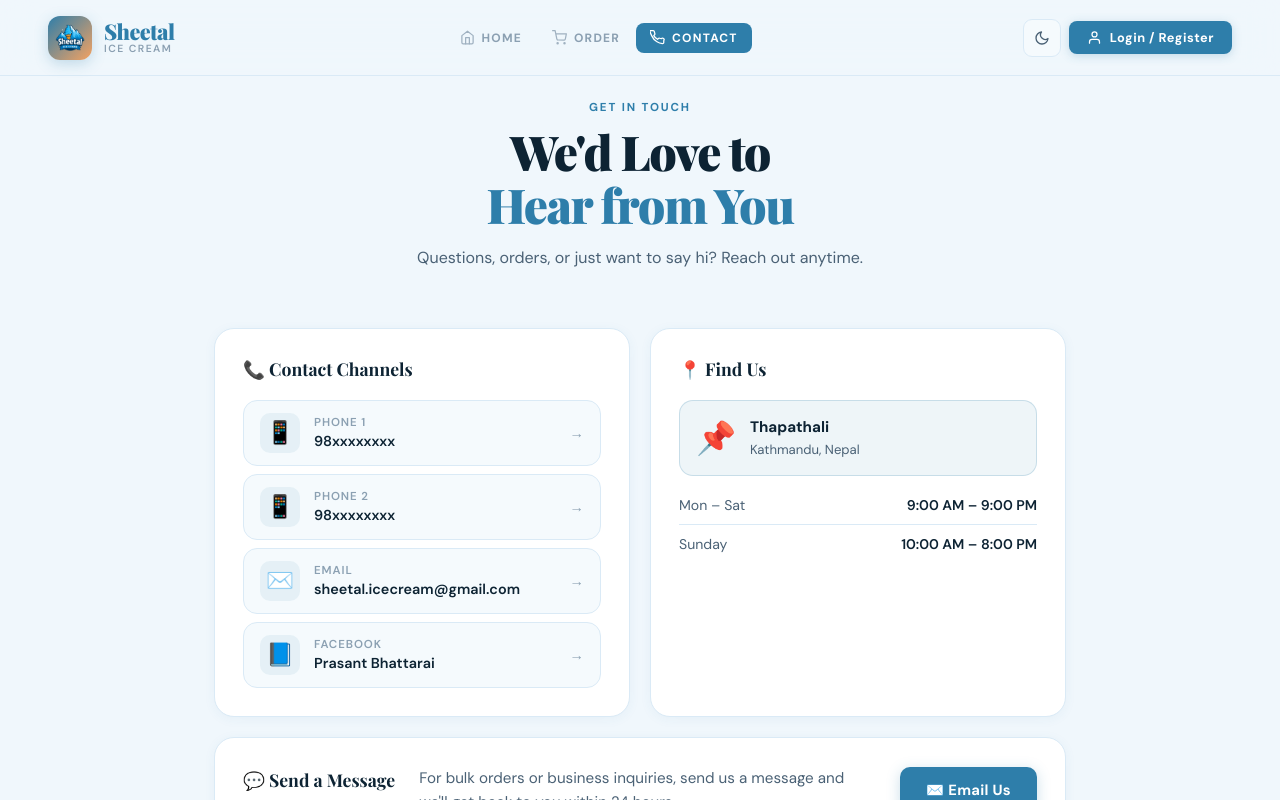
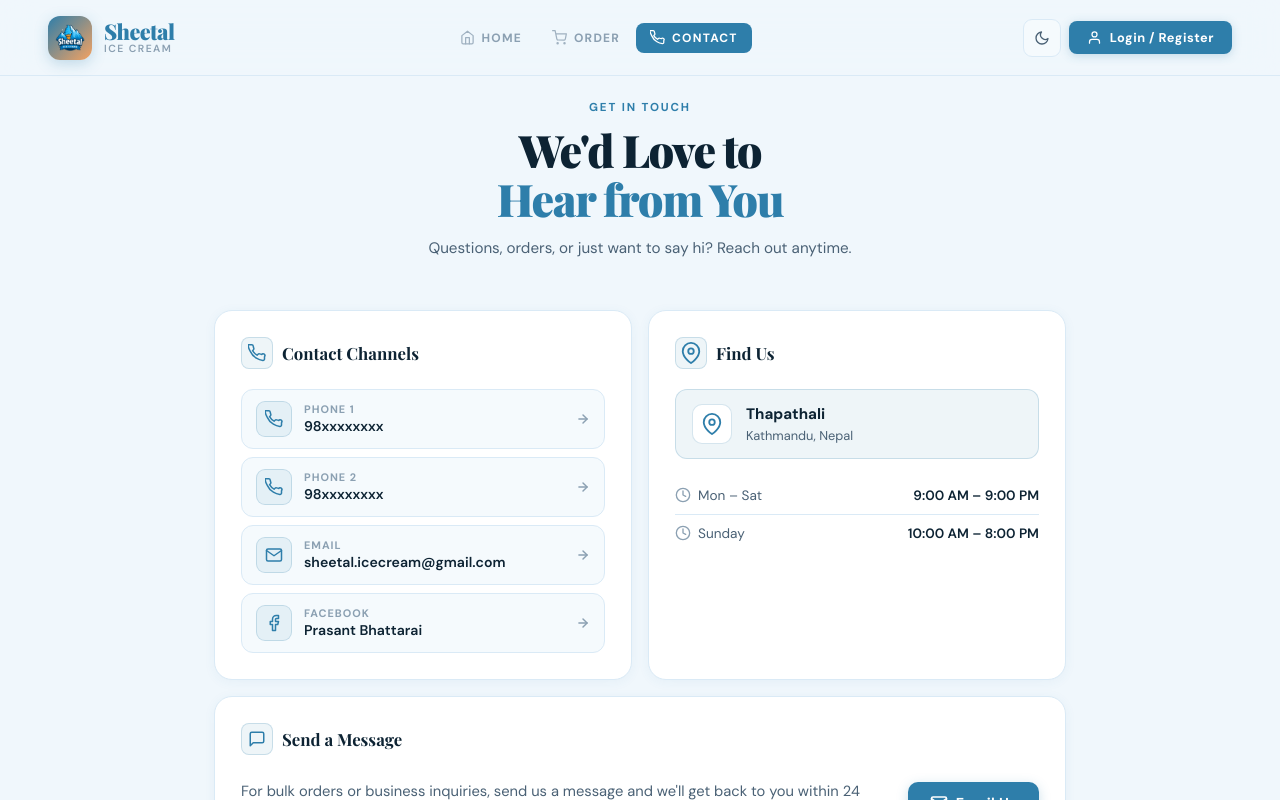
Before and after one commit to coprashant/Ice-Cream-Website, a React (Vite) app in the folder frontend/: page / in a window 1280 px wide. Both pictures are taken after a click on the button "Contact". Shown: the top 800 px of the page. Built offline with nearby package versions, Linux system fonts and the light colour scheme; no server answers.

Commit message:
updated UI design

```diff
--- a/frontend/src/pages/contact/Contact.css
+++ b/frontend/src/pages/contact/Contact.css
@@ -1,8 +1,8 @@
-/* ===== CONTACT PAGE ===== */
-
+/* Contact page */
 .contact-page {
   min-height: 100vh;
   padding: 100px 0 80px;
+  background: var(--background-primary);
 }
 
 .contact-container {
@@ -11,28 +11,27 @@
   padding: 0 24px;
 }
 
+/* Header */
 .contact-header {
   text-align: center;
-  margin-bottom: 60px;
+  margin-bottom: 52px;
 }
 
 .contact-title {
   font-family: 'Playfair Display', serif;
-  font-size: clamp(2rem, 4vw, 3rem);
+  font-size: clamp(2rem, 4vw, 2.8rem);
   font-weight: 900;
   color: var(--text-primary);
   line-height: 1.1;
-  margin: 8px 0 16px;
+  margin: 8px 0 14px;
   letter-spacing: -0.03em;
 }
 
-.title-accent {
-  color: var(--accent-primary);
-}
+.title-accent { color: var(--accent-primary); }
 
 .contact-sub {
   font-family: 'DM Sans', sans-serif;
-  font-size: 1rem;
+  font-size: 0.95rem;
   color: var(--text-secondary);
   margin: 0;
 }
@@ -41,27 +40,42 @@
 .contact-layout {
   display: grid;
   grid-template-columns: 1fr 1fr;
-  grid-template-rows: auto auto;
-  gap: 20px;
+  gap: 16px;
 }
 
 .contact-card {
   background: var(--card-bg);
   border: 1px solid var(--border-color);
-  border-radius: 20px;
-  padding: 28px;
+  border-radius: 18px;
+  padding: 26px;
   box-shadow: 0 2px 12px var(--shadow-sm);
 }
 
+/* Card title with icon */
 .card-section-title {
   font-family: 'Playfair Display', serif;
-  font-size: 1.1rem;
+  font-size: 1.05rem;
   font-weight: 700;
   color: var(--text-primary);
   margin: 0 0 20px;
+  display: flex;
+  align-items: center;
+  gap: 9px;
 }
 
-/* Contact Items */
+.card-title-icon {
+  display: flex;
+  align-items: center;
+  justify-content: center;
+  width: 32px; height: 32px;
+  background: var(--accent-soft);
+  border: 1px solid var(--accent-border);
+  border-radius: 8px;
+  color: var(--accent-primary);
+  flex-shrink: 0;
+}
+
+/* Contact items */
 .contact-list {
   display: flex;
   flex-direction: column;
@@ -71,64 +85,68 @@
 .contact-item {
   display: flex;
   align-items: center;
-  gap: 14px;
-  padding: 12px 16px;
-  border-radius: 14px;
+  gap: 12px;
+  padding: 11px 14px;
+  border-radius: 12px;
   border: 1px solid var(--border-color);
   text-decoration: none;
-  transition: all 0.2s ease;
   background: var(--hover-bg);
+  transition: border-color 0.18s, box-shadow 0.18s, transform 0.18s;
 }
 
 .contact-item:hover {
   border-color: var(--accent-primary);
-  box-shadow: 0 4px 16px var(--shadow-sm);
-  transform: translateX(4px);
+  box-shadow: 0 4px 14px var(--shadow-sm);
+  transform: translateX(3px);
 }
 
 .contact-icon-wrap {
-  font-size: 1.4rem;
-  width: 40px;
-  height: 40px;
+  width: 36px; height: 36px;
   background: var(--accent-soft);
-  border-radius: 10px;
-  display: flex;
-  align-items: center;
-  justify-content: center;
+  border: 1px solid var(--accent-border);
+  border-radius: 9px;
+  display: flex; align-items: center; justify-content: center;
+  color: var(--accent-primary);
   flex-shrink: 0;
 }
 
 .contact-item-info {
   flex: 1;
+  min-width: 0;
   display: flex;
   flex-direction: column;
-  gap: 2px;
+  gap: 1px;
 }
 
 .contact-item-label {
   font-family: 'DM Sans', sans-serif;
-  font-size: 0.72rem;
-  font-weight: 600;
+  font-size: 0.68rem;
+  font-weight: 700;
   text-transform: uppercase;
-  letter-spacing: 0.08em;
+  letter-spacing: 0.09em;
   color: var(--text-muted);
 }
 
 .contact-item-value {
   font-family: 'DM Sans', sans-serif;
-  font-size: 0.9rem;
+  font-size: 0.88rem;
   font-weight: 600;
   color: var(--text-primary);
+  white-space: nowrap;
+  overflow: hidden;
+  text-overflow: ellipsis;
 }
 
 .contact-arrow {
-  font-size: 0.9rem;
+  display: flex;
+  align-items: center;
   color: var(--text-muted);
-  transition: transform 0.2s ease;
+  flex-shrink: 0;
+  transition: transform 0.18s, color 0.18s;
 }
 
 .contact-item:hover .contact-arrow {
-  transform: translateX(4px);
+  transform: translateX(3px);
   color: var(--accent-primary);
 }
 
@@ -142,15 +160,23 @@
   display: flex;
   align-items: center;
   gap: 14px;
-  padding: 16px;
+  padding: 14px 16px;
   background: var(--accent-soft);
-  border-radius: 14px;
+  border-radius: 12px;
   border: 1px solid var(--accent-border);
-  margin-bottom: 20px;
+  margin-bottom: 18px;
 }
 
-.location-pin {
-  font-size: 2rem;
+.location-pin-wrap {
+  display: flex;
+  align-items: center;
+  justify-content: center;
+  width: 40px; height: 40px;
+  background: var(--card-bg);
+  border-radius: 10px;
+  border: 1px solid var(--accent-border);
+  color: var(--accent-primary);
+  flex-shrink: 0;
 }
 
 .location-main {
@@ -163,15 +189,15 @@
 
 .location-secondary {
   font-family: 'DM Sans', sans-serif;
-  font-size: 0.82rem;
+  font-size: 0.8rem;
   color: var(--text-secondary);
-  margin: 4px 0 0;
+  margin: 3px 0 0;
 }
 
 .hours-block {
   display: flex;
   flex-direction: column;
-  gap: 10px;
+  gap: 0;
 }
 
 .hours-row {
@@ -179,52 +205,86 @@
   justify-content: space-between;
   align-items: center;
   font-family: 'DM Sans', sans-serif;
-  font-size: 0.88rem;
+  font-size: 0.85rem;
   color: var(--text-secondary);
-  padding-bottom: 10px;
+  padding: 10px 0;
   border-bottom: 1px solid var(--border-color);
 }
 
 .hours-row:last-child { border-bottom: none; padding-bottom: 0; }
+
+.hours-days {
+  display: flex;
+  align-items: center;
+  gap: 7px;
+  color: var(--text-secondary);
+}
+
+.hours-days svg { color: var(--text-muted); flex-shrink: 0; }
 
 .hours-time {
   font-weight: 600;
   color: var(--text-primary);
 }
 
-/* Message card */
+/* Message / email CTA card */
 .message-card {
   grid-column: 1 / -1;
   display: flex;
   align-items: center;
   gap: 24px;
+  flex-wrap: wrap;
 }
+
+.message-card .card-section-title { margin-bottom: 0; flex-shrink: 0; width: 100%; }
 
 .message-card-sub {
   font-family: 'DM Sans', sans-serif;
-  font-size: 0.95rem;
+  font-size: 0.92rem;
   color: var(--text-secondary);
-  line-height: 1.6;
+  line-height: 1.65;
   margin: 0;
   flex: 1;
+  min-width: 200px;
 }
 
 .email-btn {
   white-space: nowrap;
   text-decoration: none;
-  display: inline-block;
+  display: inline-flex;
+  align-items: center;
+  gap: 8px;
+  font-family: 'DM Sans', sans-serif;
+  font-size: 0.9rem;
+  font-weight: 700;
+  background: var(--accent-primary);
+  color: white;
+  border: none;
+  padding: 12px 22px;
+  border-radius: 10px;
+  cursor: pointer;
+  transition: background 0.18s, transform 0.18s, box-shadow 0.18s;
+  box-shadow: 0 3px 12px var(--shadow-accent);
+  flex-shrink: 0;
+}
+
+.email-btn:hover {
+  background: var(--accent-dark);
+  transform: translateY(-1px);
+  box-shadow: 0 6px 20px var(--shadow-accent-hover);
 }
 
 /* Responsive */
 @media (max-width: 700px) {
-  .contact-layout {
-    grid-template-columns: 1fr;
-  }
+  .contact-layout { grid-template-columns: 1fr; }
+
   .location-card { grid-column: 1; grid-row: auto; }
+
   .message-card {
     grid-column: 1;
     flex-direction: column;
     align-items: flex-start;
   }
-  .email-btn { width: 100%; text-align: center; }
+
+  .email-btn { width: 100%; justify-content: center; }
 }
--- a/frontend/src/pages/contact/Contact.jsx
+++ b/frontend/src/pages/contact/Contact.jsx
@@ -1,14 +1,28 @@
 import React from 'react';
 import './Contact.css';
 
+const IconPhone    = () => <svg width="18" height="18" viewBox="0 0 24 24" fill="none" stroke="currentColor" strokeWidth="2" strokeLinecap="round" strokeLinejoin="round"><path d="M22 16.92v3a2 2 0 01-2.18 2 19.79 19.79 0 01-8.63-3.07A19.5 19.5 0 013.07 9.8a19.79 19.79 0 01-3.07-8.67A2 2 0 012 1h3a2 2 0 012 1.72c.127.96.361 1.903.7 2.81a2 2 0 01-.45 2.11L6.09 8.91a16 16 0 006 6l1.27-1.27a2 2 0 012.11-.45c.907.339 1.85.573 2.81.7A2 2 0 0122 16.92z"/></svg>;
+const IconMail     = () => <svg width="18" height="18" viewBox="0 0 24 24" fill="none" stroke="currentColor" strokeWidth="2" strokeLinecap="round" strokeLinejoin="round"><path d="M4 4h16c1.1 0 2 .9 2 2v12c0 1.1-.9 2-2 2H4c-1.1 0-2-.9-2-2V6c0-1.1.9-2 2-2z"/><polyline points="22,6 12,13 2,6"/></svg>;
+const IconFacebook = () => <svg width="18" height="18" viewBox="0 0 24 24" fill="none" stroke="currentColor" strokeWidth="2" strokeLinecap="round" strokeLinejoin="round"><path d="M18 2h-3a5 5 0 00-5 5v3H7v4h3v8h4v-8h3l1-4h-4V7a1 1 0 011-1h3z"/></svg>;
+const IconPin      = () => <svg width="22" height="22" viewBox="0 0 24 24" fill="none" stroke="currentColor" strokeWidth="2" strokeLinecap="round" strokeLinejoin="round"><path d="M21 10c0 7-9 13-9 13s-9-6-9-13a9 9 0 0118 0z"/><circle cx="12" cy="10" r="3"/></svg>;
+const IconClock    = () => <svg width="16" height="16" viewBox="0 0 24 24" fill="none" stroke="currentColor" strokeWidth="2" strokeLinecap="round" strokeLinejoin="round"><circle cx="12" cy="12" r="10"/><polyline points="12 6 12 12 16 14"/></svg>;
+const IconMessage  = () => <svg width="18" height="18" viewBox="0 0 24 24" fill="none" stroke="currentColor" strokeWidth="2" strokeLinecap="round" strokeLinejoin="round"><path d="M21 15a2 2 0 01-2 2H7l-4 4V5a2 2 0 012-2h14a2 2 0 012 2z"/></svg>;
+const IconChannels = () => <svg width="18" height="18" viewBox="0 0 24 24" fill="none" stroke="currentColor" strokeWidth="2" strokeLinecap="round" strokeLinejoin="round"><path d="M22 16.92v3a2 2 0 01-2.18 2 19.79 19.79 0 01-8.63-3.07A19.5 19.5 0 013.07 9.8a19.79 19.79 0 01-3.07-8.67A2 2 0 012 1h3a2 2 0 012 1.72c.127.96.361 1.903.7 2.81a2 2 0 01-.45 2.11L6.09 8.91a16 16 0 006 6l1.27-1.27a2 2 0 012.11-.45c.907.339 1.85.573 2.81.7A2 2 0 0122 16.92z"/></svg>;
+const IconArrow    = () => <svg width="14" height="14" viewBox="0 0 24 24" fill="none" stroke="currentColor" strokeWidth="2.5" strokeLinecap="round" strokeLinejoin="round"><line x1="5" y1="12" x2="19" y2="12"/><polyline points="12 5 19 12 12 19"/></svg>;
+
 const ContactItem = ({ icon, label, value, href }) => (
-  <a className="contact-item" href={href} target={href?.startsWith('http') ? '_blank' : undefined} rel="noreferrer">
+  <a
+    className="contact-item"
+    href={href}
+    target={href?.startsWith('http') ? '_blank' : undefined}
+    rel="noreferrer"
+  >
     <div className="contact-icon-wrap">{icon}</div>
     <div className="contact-item-info">
       <span className="contact-item-label">{label}</span>
       <span className="contact-item-value">{value}</span>
     </div>
-    <span className="contact-arrow">→</span>
+    <span className="contact-arrow"><IconArrow /></span>
   </a>
 );
 
@@ -16,36 +30,44 @@ const Contact = () => {
   return (
     <div className="contact-page">
       <div className="contact-container">
+
         <div className="contact-header">
           <span className="section-eyebrow">Get In Touch</span>
-          <h1 className="contact-title">We'd Love to<br /><span className="title-accent">Hear from You</span></h1>
+          <h1 className="contact-title">
+            We'd Love to<br />
+            <span className="title-accent">Hear from You</span>
+          </h1>
           <p className="contact-sub">Questions, orders, or just want to say hi? Reach out anytime.</p>
         </div>
 
-        <div className="contact-layout">
+        <div class="contact-layout">
+          {/* Contact channels */}
           <div className="contact-card">
-            <h3 className="card-section-title">📞 Contact Channels</h3>
+            <h3 className="card-section-title">
+              <span className="card-title-icon"><IconChannels /></span>
+              Contact Channels
+            </h3>
             <div className="contact-list">
               <ContactItem
-                icon="📱"
+                icon={<IconPhone />}
                 label="Phone 1"
                 value="98xxxxxxxx"
                 href="tel:+9779811111111"
               />
               <ContactItem
-                icon="📱"
+                icon={<IconPhone />}
                 label="Phone 2"
                 value="98xxxxxxxx"
                 href="tel:+9779800000000"
               />
               <ContactItem
-                icon="✉️"
+                icon={<IconMail />}
                 label="Email"
                 value="sheetal.icecream@gmail.com"
                 href="mailto:sheetal.icecream@gmail.com"
               />
               <ContactItem
-                icon="📘"
+                icon={<IconFacebook />}
                 label="Facebook"
                 value="Prasant Bhattarai"
                 href="https://www.facebook.com"
@@ -53,10 +75,14 @@ const Contact = () => {
             </div>
           </div>
 
+          {/* Location and hours */}
           <div className="contact-card location-card">
-            <h3 className="card-section-title">📍 Find Us</h3>
+            <h3 className="card-section-title">
+              <span className="card-title-icon"><IconPin /></span>
+              Find Us
+            </h3>
             <div className="location-display">
-              <div className="location-pin">📌</div>
+              <div className="location-pin-wrap"><IconPin /></div>
               <div className="location-text">
                 <p className="location-main">Thapathali</p>
                 <p className="location-secondary">Kathmandu, Nepal</p>
@@ -64,18 +90,26 @@ const Contact = () => {
             </div>
             <div className="hours-block">
               <div className="hours-row">
-                <span>Mon – Sat</span>
+                <span className="hours-days">
+                  <IconClock /> Mon – Sat
+                </span>
                 <span className="hours-time">9:00 AM – 9:00 PM</span>
               </div>
               <div className="hours-row">
-                <span>Sunday</span>
+                <span className="hours-days">
+                  <IconClock /> Sunday
+                </span>
                 <span className="hours-time">10:00 AM – 8:00 PM</span>
               </div>
             </div>
           </div>
 
+          {/* Email CTA */}
           <div className="contact-card message-card">
-            <h3 className="card-section-title">💬 Send a Message</h3>
+            <h3 className="card-section-title">
+              <span className="card-title-icon"><IconMessage /></span>
+              Send a Message
+            </h3>
             <p className="message-card-sub">
               For bulk orders or business inquiries, send us a message and we'll get back to you within 24 hours.
             </p>
@@ -83,10 +117,11 @@ const Contact = () => {
               href="mailto:sheetal.icecream@gmail.com?subject=Inquiry from Website"
               className="btn-primary email-btn"
             >
-              ✉️ Email Us
+              <IconMail /> Email Us
             </a>
           </div>
         </div>
+
       </div>
     </div>
   );
```
